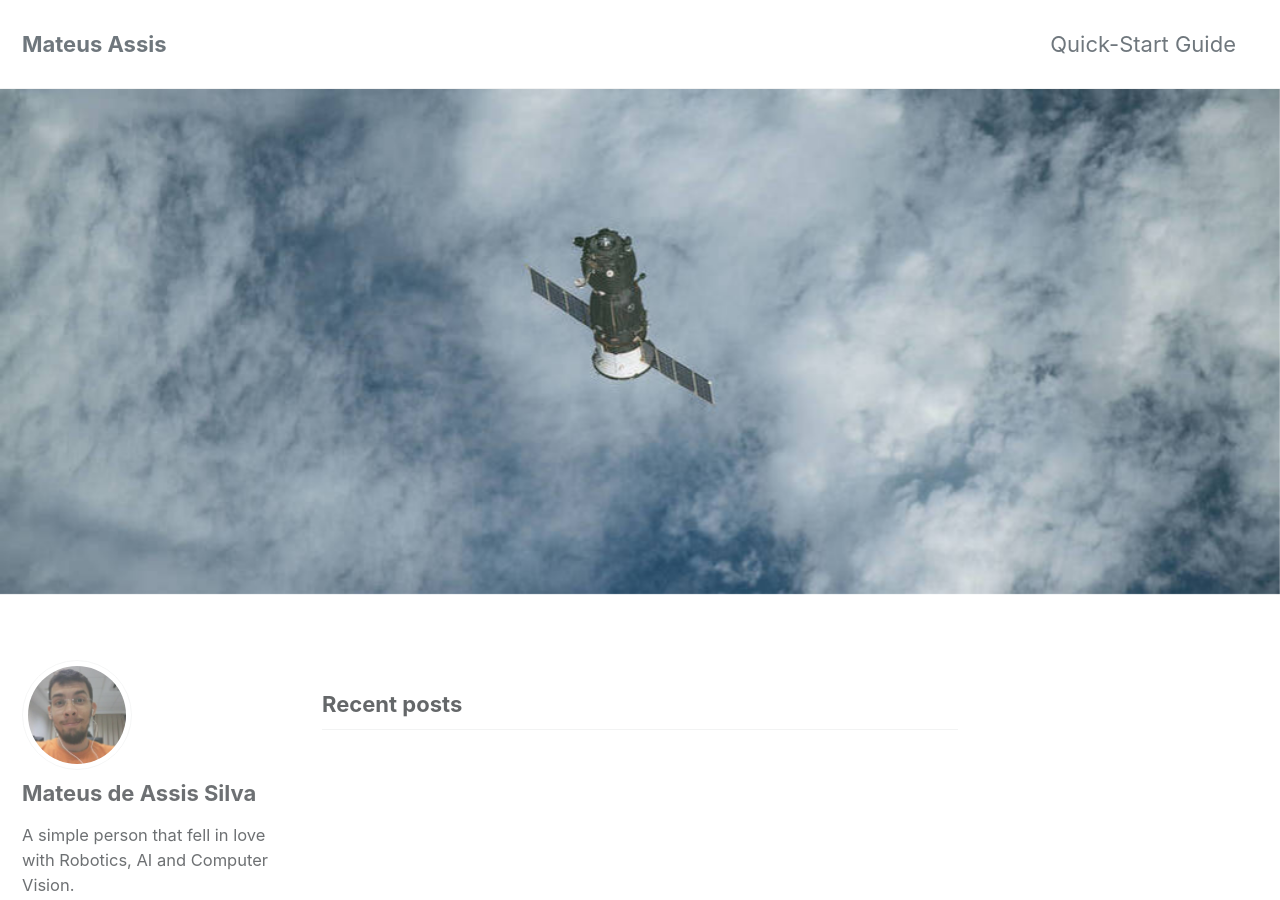
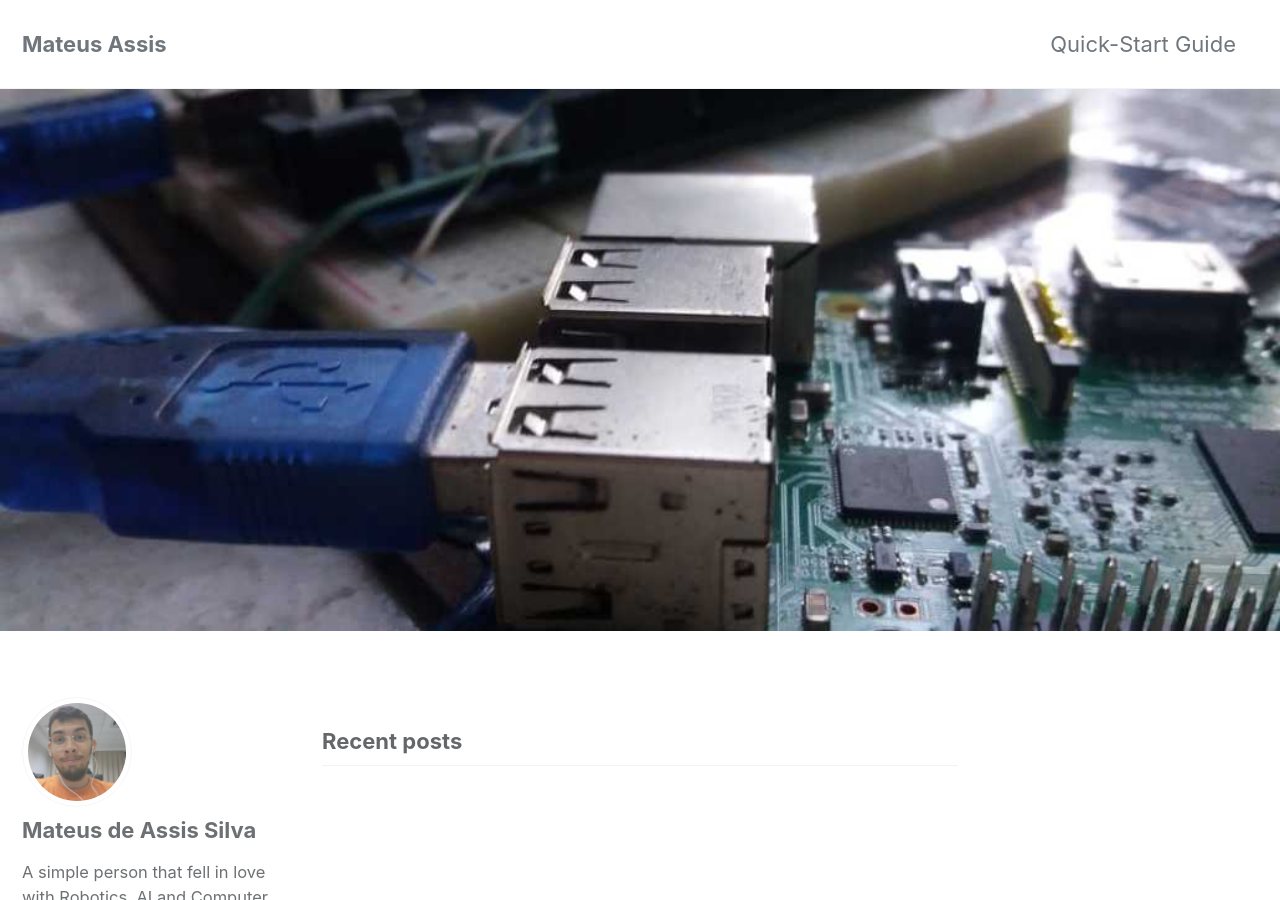
Before and after one commit to mtxslv/mtxslv.github.io, a Jekyll site: the page built from index.html, in a window 1280 px wide and 900 px high. Built offline with Jekyll 4.4.1, drawn with Linux system fonts in a browser that asks for light colours; cached includes are drawn as plain includes; nearby versions of some CDN libraries; the list of posts is cut into pages by our own code.

Commit message:
raspi pic added

```diff
--- a/index.html
+++ b/index.html
@@ -2,5 +2,5 @@
 layout: home
 author_profile: true
 header:
-    image: "/images/nasa_spacecraft_cropped.jpg"
+    image: "/images/raspi_n_arduino_cropped.jpeg"
 ---
```
Also changed, not shown: images/raspi_n_arduino_cropped.jpeg (added).
